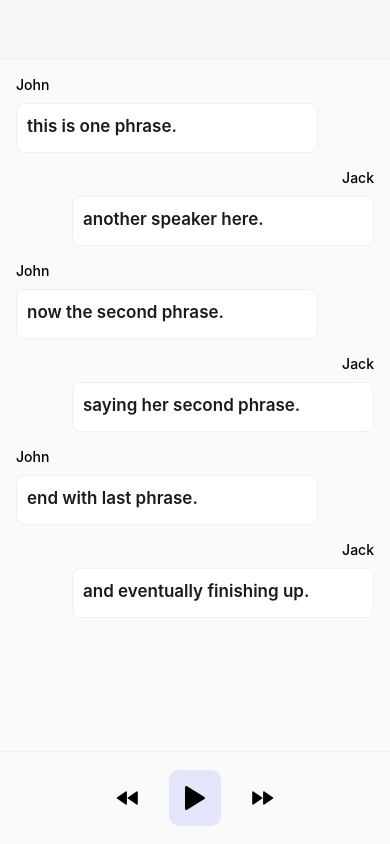
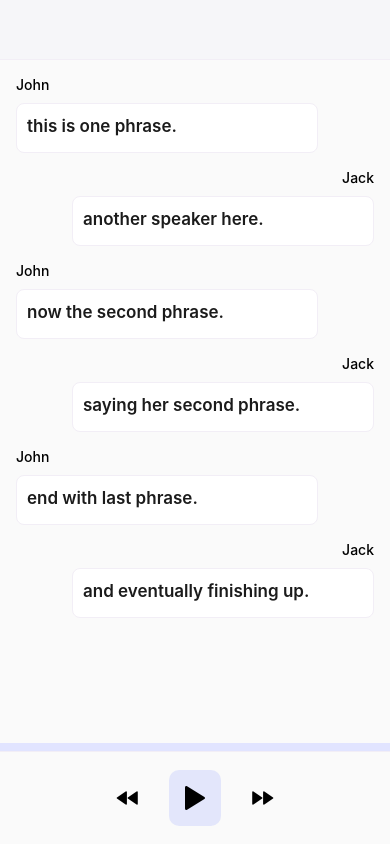
Before and after one commit to noumantahir/nt-web-transcript-sample, a React Native app: screen / in a window 390 px wide. Built offline with nearby package versions, Linux system fonts and the light colour scheme.

Commit message:
render progress bar in main screen

```diff
--- a/src/screens/transcript/container/TranscriptScreen.tsx
+++ b/src/screens/transcript/container/TranscriptScreen.tsx
@@ -8,6 +8,7 @@ import { TranscriptItem } from '../children';
 import { ControlPanel } from 'components/molecules';
 import { Header } from 'components/elements';
 import styles, { CONTENT_WIDTH_THRESHOLD } from '../styles/TranscriptScreen.styles'
+import { ProgressBar } from 'components/atoms';
 
 
 const SWICTH_BUFFER_MS = 700; //Buffer to decide whether jump to previous phrase or replay current phrase
@@ -121,6 +122,7 @@ export const TranscriptScreen = () => {
           extraData={player.currentTime}
         />
 
+        <ProgressBar maxProgress={player.duration} progress={player.currentTime} />
         <ControlPanel
           onTogglePlayback={_onTogglePlayback}
           onNext={_onNext}
```
